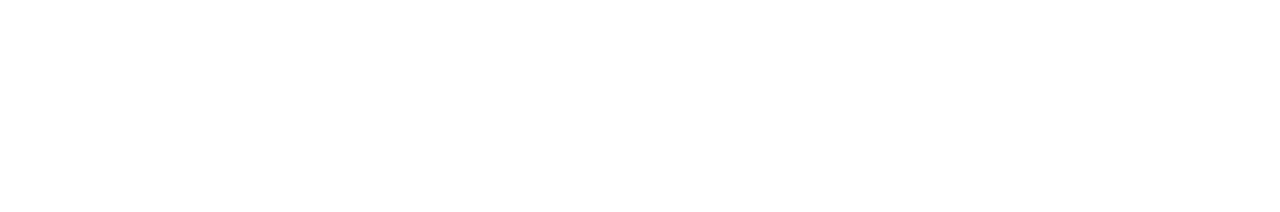
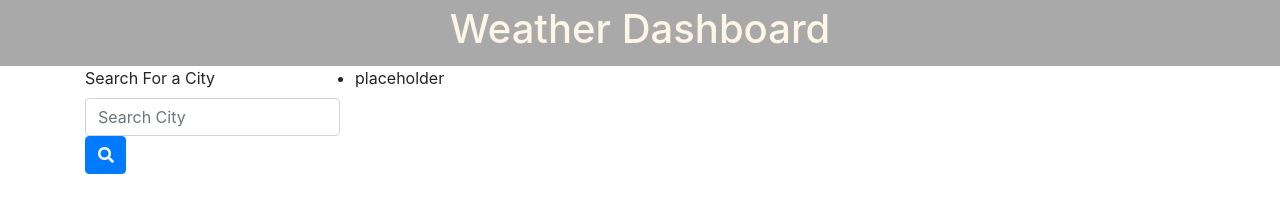
Before and after one commit to fraudwheeldrive/Weather-Dashboard, a plain HTML site: page index.html in a window 1280 px wide. Drawn offline with nearby package versions, Linux system fonts and the light colour scheme.

Commit message:
basic html layout done, need to CSS style

```diff
--- a/assets/css/style.css
+++ b/assets/css/style.css
@@ -0,0 +1,28 @@
+:root{
+
+}
+
+
+* {
+    box-sizing: border-box;
+  }
+
+#header {
+    display:flex;
+    justify-content: space-around;
+    background-color:darkgray;
+    color: oldlace;
+    padding: 5px;
+}
+
+
+#search-btn i {
+    width: 15px;
+    display: inline-block;
+
+}
+
+#left-container {
+    display:flex;
+    flex-direction: column;
+}
--- a/index.html
+++ b/index.html
@@ -22,10 +22,37 @@
   <link rel="stylesheet" href="assets/css/style.css" />
   <title>Work Day Scheduler</title>
 </head>
-</head>
+
 <body>
+    <div id ="header" div class="Jumbotron Jumbotron-fluid text-container">
+        <h1 id="title-text" h1 class="title align-items-center"> Weather Dashboard</h1>
+</div>
+<!--main container-->
+<div id ="main-content" class="container">
+    <div class="row">
 
+<!--Left container with search function-->
+    <div id = "left-container" class = col-md-3>
+        <form>
+            <label for="search-city" class="form-label">Search For a City</label>
+            <input type="text" id="search-city" class="form-control" placeholder="Search City">
+        <button id="search-btn" class="btn btn-primary"type="submit"><i class="fas fa-search"></i></button>
+    </div>
+</form>
+    <div id="city-list">
+        <ul id="city-results" class="list-group">
+            <li>placeholder</li>
+        </ul>
+</div>
 
+<!--right main content-->
+<div id="right-container" class="col md-9">
+
+    <div id="city-weather"></div>
+    <div id="5-day"></div>
+
+    </div>
+</div>
 
     <script src="https://code.jquery.com/jquery-3.4.1.min.js"></script>
     <script src="https://code.jquery.com/ui/1.11.4/jquery-ui.js"></script>
```
